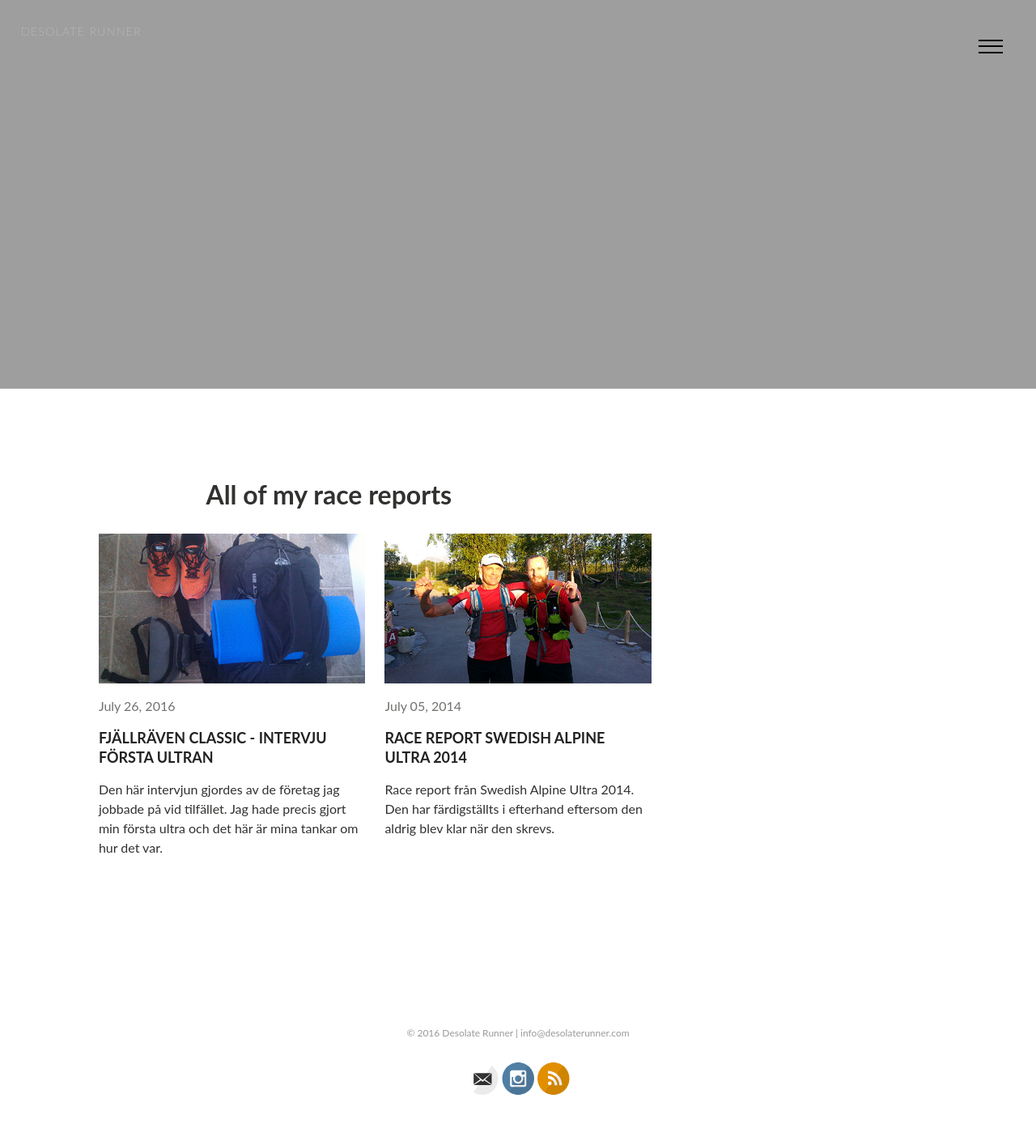
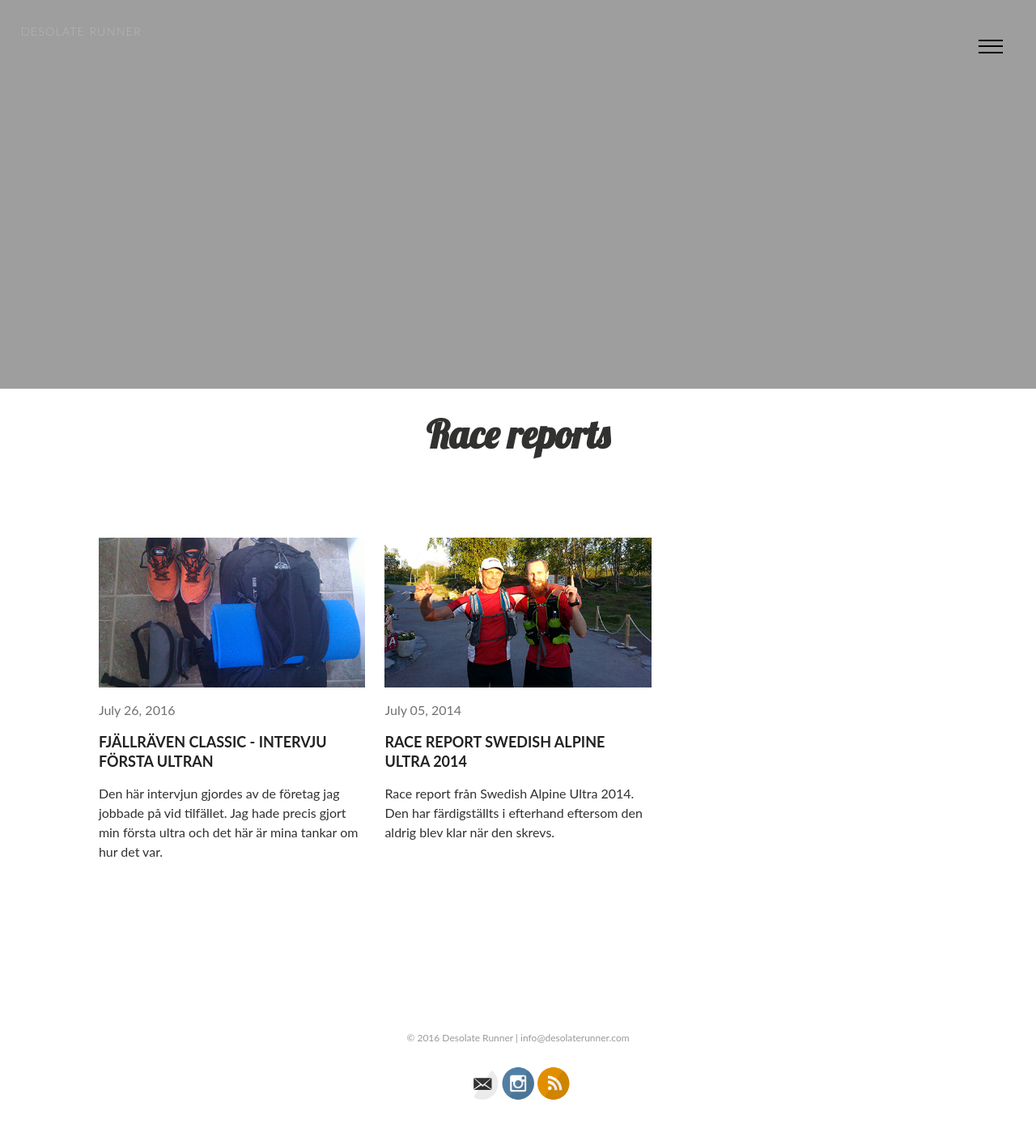
Before and after one commit to GovernorFancyPants/desolaterunner, a Jekyll site: the page built from race-reports/index.md, in a window 1280 px wide. Shown: the whole page at 81% size. Built offline with Jekyll 4.4.1, drawn with Linux system fonts in a browser that asks for light colours.

Commit message:
Fixed page titles

```diff
--- a/_layouts/archive.html
+++ b/_layouts/archive.html
@@ -14,11 +14,13 @@ layout: default
 		</div>
 	</div><!-- /.page-feature -->
 	{% endif %}
-	<div class="wrap">
+	<div class="page-title-wrapper">
 		<div class="page-title">
-			<!-- <h1>{{ page.title }}</h1> -->
+			<h1>{{ page.title }}</h1>
 			{% if page.excerpt %}<h2>{{ page.excerpt }}</h2>{% endif %}
 		</div>
+	</div>
+	<div class="wrap">
 		<div class="archive-wrap">
 			<div class="page-content">
 				{{ content }}
--- a/_sass/_layout.scss
+++ b/_sass/_layout.scss
@@ -149,11 +149,16 @@
 			@include shift(1.5);
 		}
 	}
+	.page-title-wrapper {
+		width: 100%;
+		@include clearfix;
+	}
 	.page-title {
 		// @include fill-parent;
 		@include media($medium) {
 			@include span-columns(9);
 			@include shift(1.5);
+			@include omega;
 		}
 		h1 {
 			font-family: "lobster", cursive;
--- a/race-reports/index.md
+++ b/race-reports/index.md
@@ -3,7 +3,6 @@ layout: archive
 title: "Race reports"
 date: 2014-05-30T11:40:45-04:00
 modified:
-excerpt: "All of my race reports"
 tags: []
 image:
   feature: /images/IMG_20150709_235701-1.jpg
```
